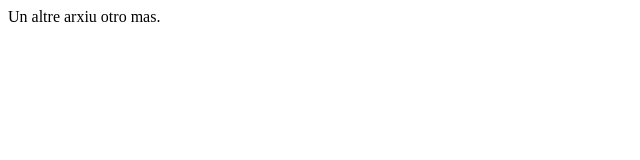
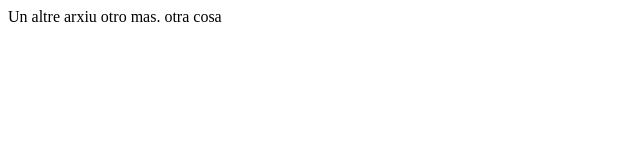
Before and after one commit to tomcifpfbmoll/web, a plain HTML site: page prova.html in a window 1280 px wide. Shown: the full height of the page, 0-640 px from the left. Drawn offline with Linux system fonts and the light colour scheme.

Commit message:
Mas cosas

```diff
--- a/prova.html
+++ b/prova.html
@@ -3,5 +3,7 @@
   <head> </head>
   <body> Un altre arxiu
     otro mas.
+
+    otra cosa
   </body>
 </html>
```
